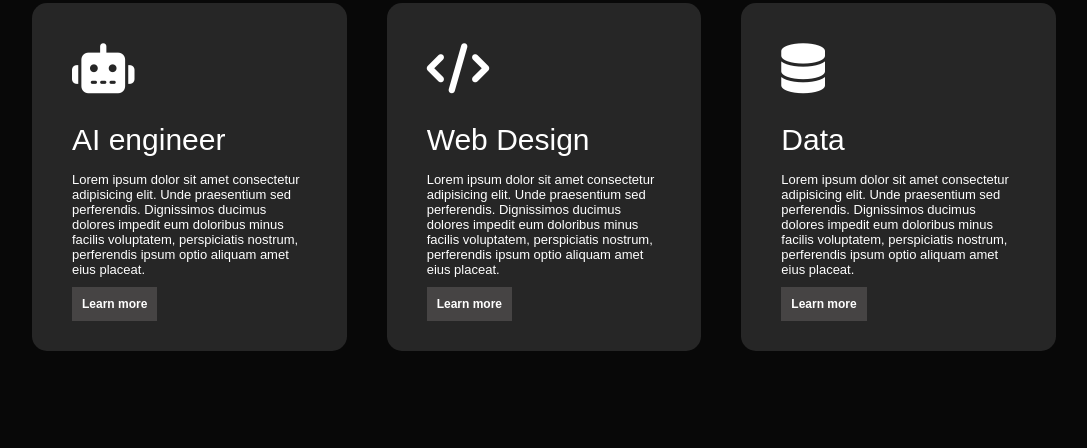
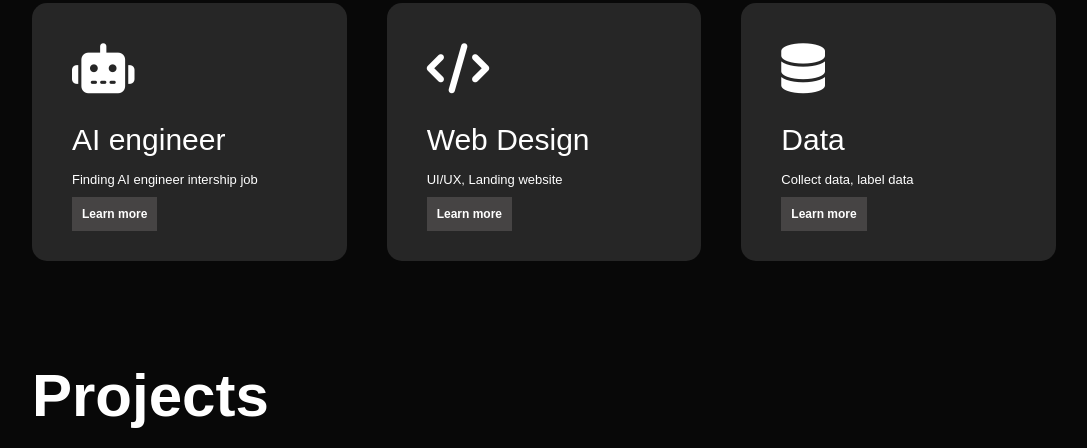
Before and after one commit to PhongCT1105/Personal_Website, a plain HTML site: page index.html in a window 1280 px wide. Shown: the part 1442-1890 px from the top of the page, without its empty margins (96-1183 px from the left). Drawn offline with Linux system fonts and the light colour scheme.

Commit message:
Add files via upload
Update on services

```diff
--- a/index.html
+++ b/index.html
@@ -83,19 +83,19 @@
                 <div>
                     <i class="fa-solid fa-robot"></i>
                     <h2>AI engineer</h2>
-                    <p>Lorem ipsum dolor sit amet consectetur adipisicing elit. Unde praesentium sed perferendis. Dignissimos ducimus dolores impedit eum doloribus minus facilis voluptatem, perspiciatis nostrum, perferendis ipsum optio aliquam amet eius placeat.</p>
+                    <p>Finding AI engineer intership job</p>
                     <a href="#"><span><b>Learn more</b></span></a>
                 </div>
                 <div>
                     <i class="fa-solid fa-code"></i>
                     <h2>Web Design</h2>
-                    <p>Lorem ipsum dolor sit amet consectetur adipisicing elit. Unde praesentium sed perferendis. Dignissimos ducimus dolores impedit eum doloribus minus facilis voluptatem, perspiciatis nostrum, perferendis ipsum optio aliquam amet eius placeat.</p>
+                    <p>UI/UX, Landing website</p>
                     <a href="#"><span><b>Learn more</b></span></a>
                 </div>
                 <div>
                     <i class="fa-solid fa-database"></i>
                     <h2>Data</h2>
-                    <p>Lorem ipsum dolor sit amet consectetur adipisicing elit. Unde praesentium sed perferendis. Dignissimos ducimus dolores impedit eum doloribus minus facilis voluptatem, perspiciatis nostrum, perferendis ipsum optio aliquam amet eius placeat.</p>
+                    <p>Collect data, label data</p>
                     <a href="#"><span><b>Learn more</b></span></a>
                 </div>
             </div>
```
